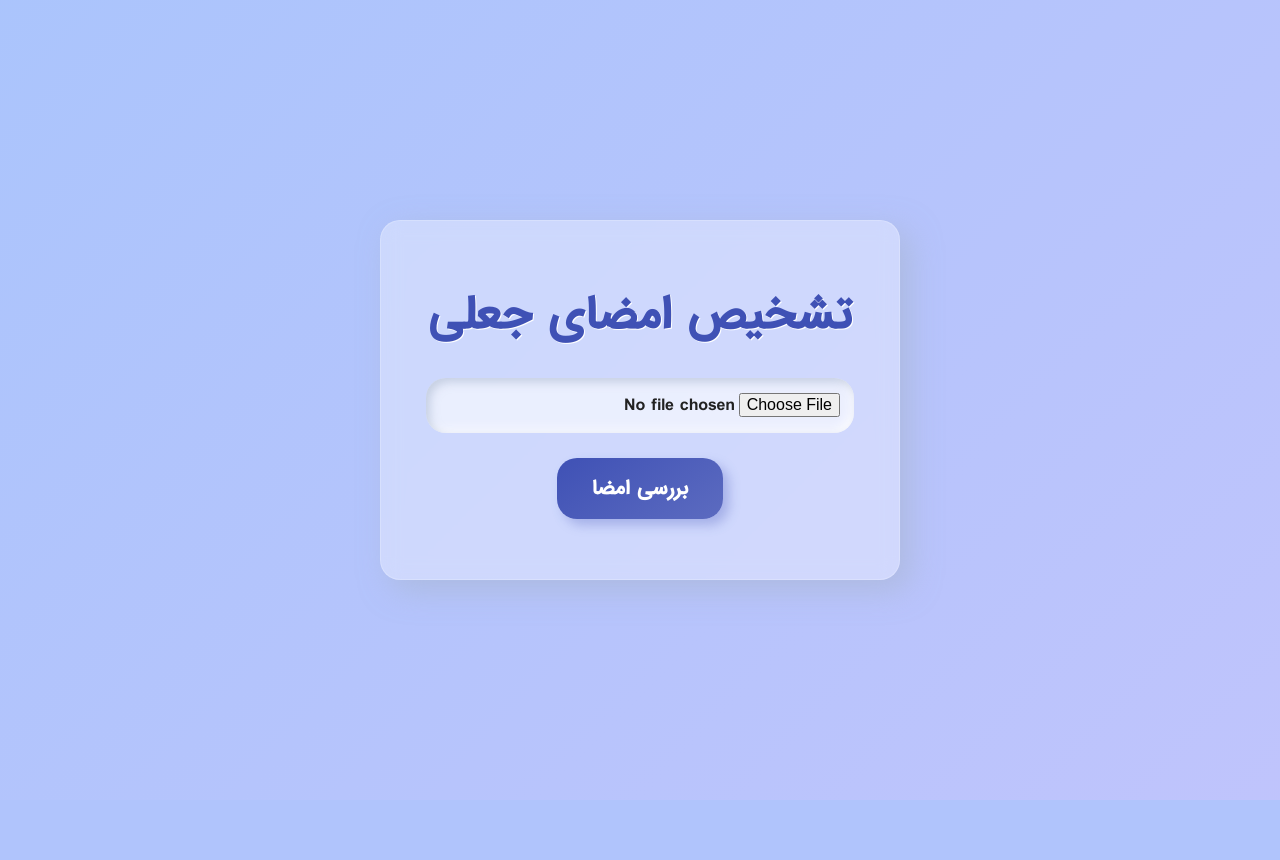
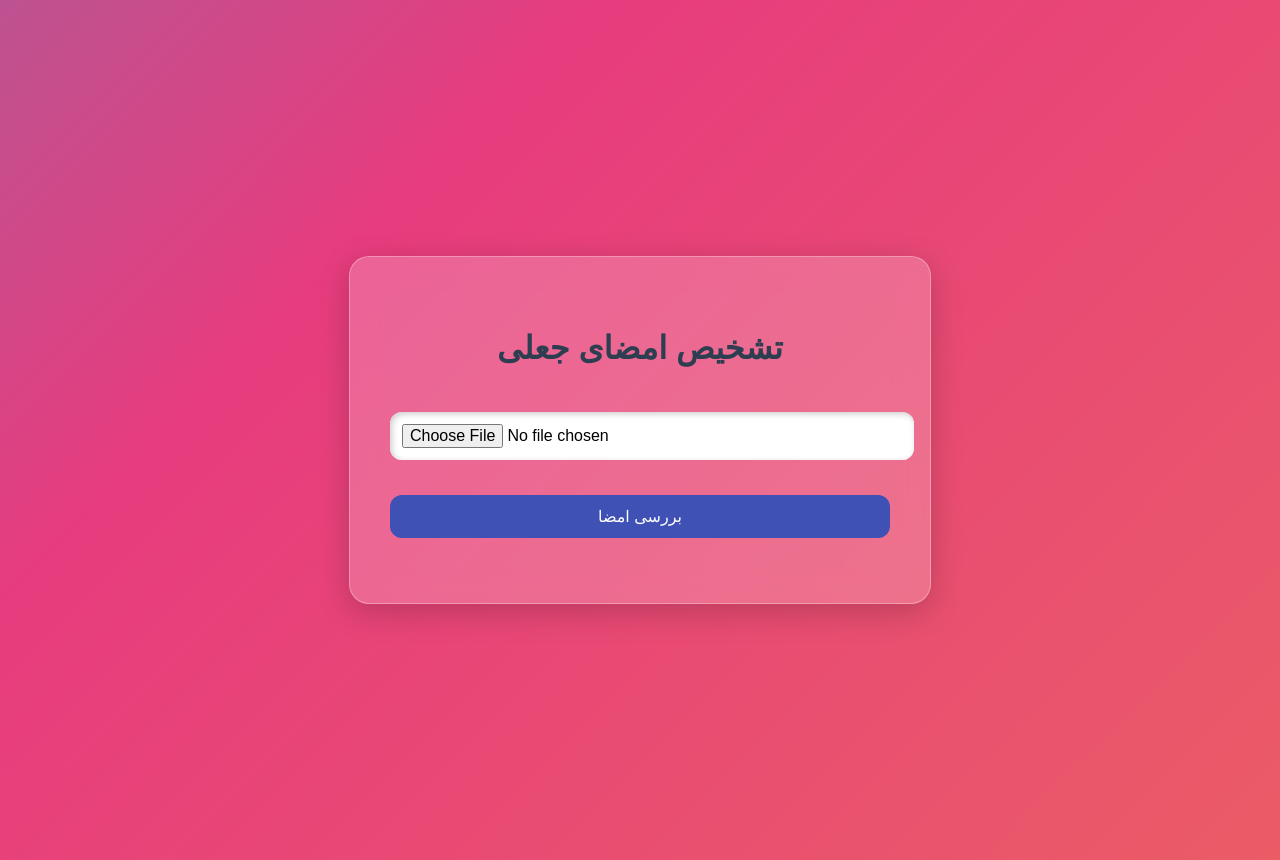
Before and after one commit to Amir-Der/signature-verification-app, a Flask app: page / in a window 1280 px wide. Before the commit the page ends 800 px from the top, so only its background shows below. Run offline with Flask 3, Linux system fonts and the light colour scheme; parts of the project's set-up code (start-up, migrations or seed data) failed here and were passed over; some web fonts are replaced.

Commit message:
Update style.css

```diff
--- a/static/style.css
+++ b/static/style.css
@@ -1,147 +1,78 @@
+/* فایل style.css برای سایت اصلی */
 
-/* طراحی فوق‌العاده مدرن با فونت ایران‌سنس و جلوه شیشه‌ای + نئومورفیک */
 @font-face {
   font-family: 'IRANSansWeb';
-  src: url('/static/fonts/IRANSans-Medium-web.woff2') format('woff2'),
-       url('/static/fonts/IRANSans-Medium-web.woff') format('woff');
-  font-weight: normal;
-  font-style: normal;
-}
-
-:root {
-  --bg-color: #ecf0f3;
-  --glass-bg: rgba(255, 255, 255, 0.35);
-  --primary: #3f51b5;
-  --accent: #222;
-  --light-shadow: rgba(255, 255, 255, 0.8);
-  --dark-shadow: rgba(163, 177, 198, 0.5);
-  --radius: 20px;
-  --transition: 0.3s ease;
-}
-
-* {
-  margin: 0;
-  padding: 0;
-  box-sizing: border-box;
-  font-family: 'IRANSansWeb', sans-serif;
+  src: url('/static/fonts/IRANSansWeb.woff2') format('woff2'),
+       url('/static/fonts/IRANSansWeb.woff') format('woff');
 }
 
 body {
-  background: linear-gradient(135deg, #8ec5fc, #e0c3fc);
+  margin: 0;
+  font-family: 'IRANSansWeb', sans-serif;
+  background: linear-gradient(-45deg, #ee7752, #e73c7e, #23a6d5, #23d5ab);
   background-size: 400% 400%;
-  animation: waveBackground 10s ease infinite;
+  animation: dynamicBackground 15s ease infinite;
+  min-height: 100vh;
   display: flex;
   justify-content: center;
   align-items: center;
-  height: 100vh;
-  direction: rtl;
-  color: var(--accent);
-  transition: background 0.5s ease;
+  padding: 30px;
 }
 
-.container {
-  background: var(--glass-bg);
-  backdrop-filter: blur(10px);
-  border-radius: var(--radius);
-  box-shadow: 10px 10px 30px var(--dark-shadow);
-  padding: 60px 45px;
-  max-width: 520px;
-  width: 100%;
-  text-align: center;
-  animation: popUp 0.6s ease-out;
-  border: 1px solid rgba(255,255,255,0.2);
-}
-
-@keyframes popUp {
-  0% { transform: scale(0.9); opacity: 0; }
-  100% { transform: scale(1); opacity: 1; }
-}
-
-h1 {
-  font-size: 2.6rem;
-  margin-bottom: 28px;
-  font-weight: bold;
-  color: var(--primary);
-  text-shadow: 1px 1px 0 #fff;
-}
-
-input[type="file"] {
-  padding: 14px;
-  border: none;
-  border-radius: var(--radius);
-  background: var(--glass-bg);
-  box-shadow: inset 4px 4px 10px var(--dark-shadow), inset -4px -4px 10px var(--light-shadow);
-  color: var(--accent);
-  width: 100%;
-  margin-bottom: 25px;
-  cursor: pointer;
-  transition: var(--transition);
-  font-size: 1rem;
-  backdrop-filter: blur(5px);
-}
-
-button {
-  padding: 15px 35px;
-  border: none;
-  border-radius: var(--radius);
-  background: linear-gradient(145deg, #3f51b5, #5c6bc0);
-  color: #fff;
-  font-size: 1.15rem;
-  font-weight: bold;
-  box-shadow: 6px 6px 12px rgba(63, 81, 181, 0.3);
-  cursor: pointer;
-  transition: all 0.2s ease-in-out;
-}
-
-button:hover {
-  transform: scale(1.03);
-  filter: brightness(1.1);
-}
-
-.result {
-  margin-top: 30px;
-  padding: 18px;
-  font-size: 1.4rem;
-  font-weight: 600;
-  border-radius: var(--radius);
-  background: rgba(255, 255, 255, 0.45);
-  box-shadow: inset 6px 6px 12px var(--dark-shadow), inset -6px -6px 12px var(--light-shadow);
-  animation: fadeIn 1s ease-in-out;
-  backdrop-filter: blur(6px);
-}
-
-.result.positive {
-  color: #2ecc71;
-}
-
-.result.negative {
-  color: #e74c3c;
-}
-
-@keyframes fadeIn {
-  from { opacity: 0; transform: translateY(15px); }
-  to { opacity: 1; transform: translateY(0); }
-}
-
-@keyframes waveBackground {
+@keyframes dynamicBackground {
   0% { background-position: 0% 50%; }
   50% { background-position: 100% 50%; }
   100% { background-position: 0% 50%; }
 }
-  to { opacity: 1; transform: translateY(0); }
+
+.container {
+  background: rgba(255, 255, 255, 0.2);
+  backdrop-filter: blur(15px);
+  -webkit-backdrop-filter: blur(15px);
+  padding: 50px 40px;
+  border-radius: 20px;
+  box-shadow: 0 8px 32px rgba(0, 0, 0, 0.2);
+  width: 100%;
+  max-width: 500px;
+  text-align: center;
+  border: 1px solid rgba(255, 255, 255, 0.3);
 }
 
-footer {
-  margin-top: 40px;
-  font-size: 0.85rem;
-  color: #777;
+h1 {
+  margin-bottom: 25px;
+  color: #2c3e50;
+  font-size: 2rem;
 }
 
-footer a {
-  color: var(--primary);
-  text-decoration: none;
+input[type="file"], button {
+  margin-top: 20px;
+  width: 100%;
+  padding: 12px;
+  border: none;
+  border-radius: 12px;
+  font-size: 1rem;
+  margin-bottom: 15px;
 }
 
-footer a:hover {
-  text-decoration: underline;
+input[type="file"] {
+  background: #ffffff;
+  box-shadow: inset 2px 2px 6px #ccc, inset -2px -2px 6px #fff;
 }
+
+button {
+  background-color: #3f51b5;
+  color: #ffffff;
+  cursor: pointer;
+  transition: 0.3s;
+}
+
+button:hover {
+  background-color: #5c6bc0;
+}
+
+.result {
+  margin-top: 20px;
+  font-weight: bold;
+  font-size: 1.2rem;
+  color: #2ecc71;
+}
```
